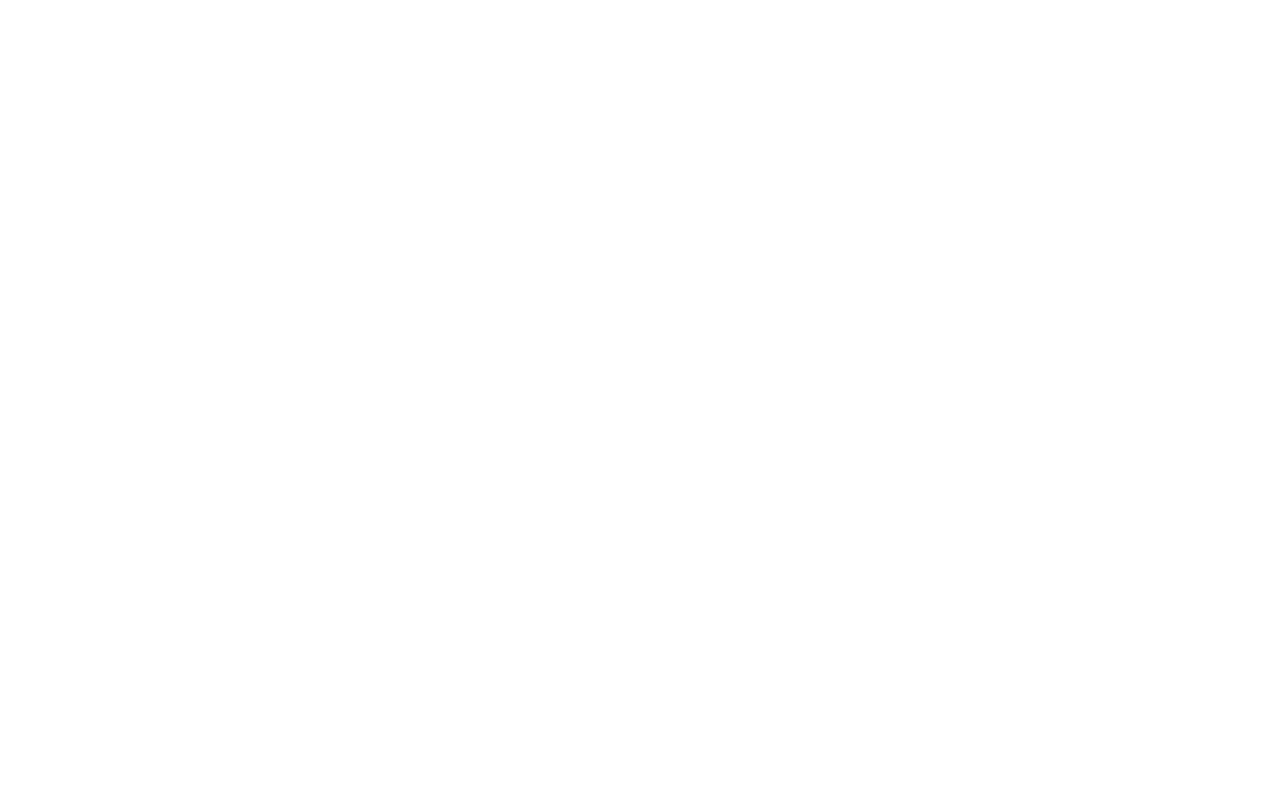
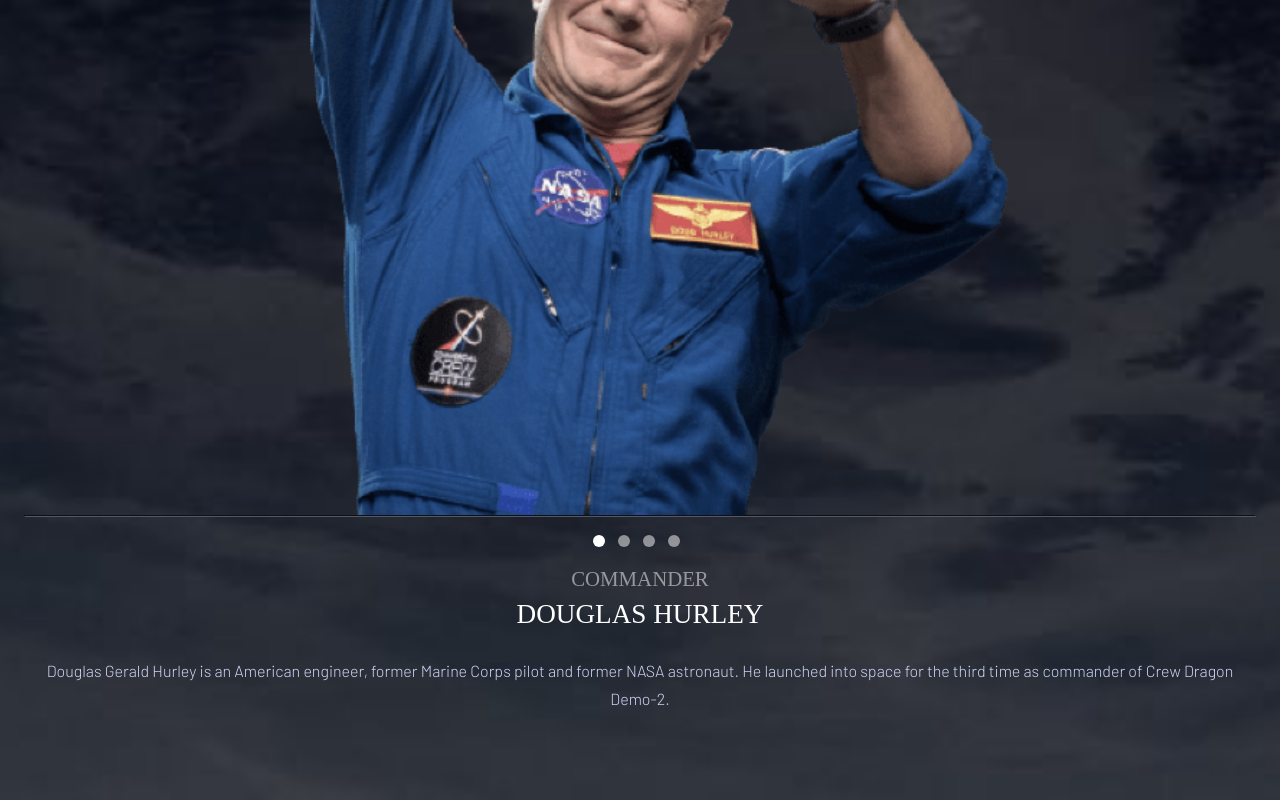
Before and after one commit to Makita7/space-tourism-site, a Vue app: page /commander in a window 1280 px wide. Before the commit this address had no page. Shown: the part 656-1456 px from the top of the page. Before the commit the page ends 800 px from the top, so only its background shows below. Built offline with nearby package versions, Linux system fonts and the light colour scheme; a web font is replaced by a local one.

Commit message:
a lot of router fixes

```diff
--- a/src/components/CrewNav.vue
+++ b/src/components/CrewNav.vue
@@ -6,16 +6,24 @@
 
 <template>
     <div class="wrapper flex centered">
-        <button @click="GoToSlide" class="active-link" index="1"></button>
-        <button  @click="GoToSlide" index="2" ></button>
-        <button  @click="GoToSlide" index="3" ></button>
-        <button  @click="GoToSlide" index="4" ></button>
+        <RouterLink to="/commander" >
+            <button ></button>
+        </RouterLink>
+        <RouterLink to="/missionspecialist">
+            <button ></button>
+        </RouterLink>
+        <RouterLink to="/pilot" >
+            <button ></button>
+        </RouterLink>
+        <RouterLink to="/flightengineer" >
+            <button ></button>
+        </RouterLink>
     </div>
 </template>
 
 <style scoped>
     .wrapper{
-        margin-top: -2.5rem;
+        margin-top: 1rem;
     }
     button{
         box-sizing: content-box;
@@ -33,7 +41,8 @@
         transition: opacity .6s ease;
         border-radius: 10px !important;
     }
-    .active-link{
+    .active-link button{
         opacity: 1 !important;
+        color: #ffff;
     }
 </style>
--- a/src/components/NavBar.vue
+++ b/src/components/NavBar.vue
@@ -16,7 +16,7 @@
         {
             name: "crew",
             id: 3,
-            to: "/crew"
+            to: "/commander"
         },
         {
             name: "technology",
--- a/src/pages/CrewPage.vue
+++ b/src/pages/CrewPage.vue
@@ -1,17 +1,9 @@
 <script setup>
-    import CrewNav from '../components/CrewNav.vue';
     import Commander from '../assets/crew/image-douglas-hurley.png';
     import Pilot from '../assets/crew/image-victor-glover.png';
     import MisionSpecialist from '../assets/crew/image-mark-shuttleworth.png';
     import FlightEngineer from '../assets/crew/image-anousheh-ansari.png';
-    import { ref } from 'vue';
-
-    const CurrentIndex = ref(1)
-
-    const GoToSlide = (index) =>{
-        // CurrentIndex = index
-        console.log(index)
-    }
+import TheCommander from './crew/TheCommander.vue';
 
     const Slides = [
         {
@@ -56,17 +48,7 @@
                 <p class="pick">Meet your crew</p>
             </div>
             <div class="slides">
-                <div
-                    v-for="slide in Slides"
-                    :key="slide.id"
-                >
-                    <img :alt="slide.name" :src="slide.img" />
-                    <hr/>
-                    <CrewNav GoToSlide={GoToSlide} />
-                    <p class="position">{{slide.position}}</p>
-                    <p class="name">{{slide.name}}</p>
-                    <p class="description">{{slide.description}}</p>
-                </div>
+                <RouterView :key="$route.fullPath" />
             </div>
         </div>
     </div>
--- a/src/pages/DestinationPage.vue
+++ b/src/pages/DestinationPage.vue
@@ -25,29 +25,6 @@
         to: "/titan"
     }
 ]
-
-let URL = ref(window.location.href);
-URL = URL.value.toString()
-let URLpart = ref(URL.split("/").slice(-1).toString());
-
-
-// console.log(URLpart.value);
-console.log();
-
-// watch(URL, (newPlanet, oldPlanet) => {
-//     URL = URL.value.toString()
-//     let URLpart = ref(URL.split("/").slice(-1).toString());
-//     console.log(newPlanet, oldPlanet);
-//     return URLpart
-// },)
-
-function GetURL(){
-    URL = ref(window.location.href);
-}
-
-watch(() => URLpart.value, (oldPlanet, newPlanet) => {
-    console.log('watching'+ oldPlanet);
-});
 
 </script>
 
--- a/src/pages/TechnologyPage.vue
+++ b/src/pages/TechnologyPage.vue
@@ -24,6 +24,7 @@
       img: SpaceportImg
     },
   ]
+
 </script>
 
 
--- /dev/null
+++ b/src/pages/crew/CrewCard.vue
@@ -0,0 +1,58 @@
+<script setup>
+    import CrewNav from '../../components/CrewNav.vue';
+
+    defineProps({
+        name: String,
+        position: String,
+        description: String,
+        img: String,
+    })
+
+</script>
+
+<template>
+    <div>
+        <img :alt="name" :src="img" />
+        <hr/>
+        <CrewNav/>
+        <p class="position">{{position}}</p>
+        <p class="name">{{name}}</p>
+        <p class="description">{{description}}</p>
+    </div>
+</template>
+
+<style scoped>
+    img{
+        z-index: +1;
+        width: 60%;
+        margin-top: 2rem;
+    }
+    hr{
+        margin-top: -0.3rem;
+        z-index: +5;
+        position: relative;
+    }
+    .description{
+        font-family: var(--Barlow);
+        font-weight: 300;
+        line-height: 1.7rem;
+        margin-bottom: 2rem;
+        color: var(--inactiveColor);
+        margin-bottom: 9rem !important;
+    }
+    .name{
+        font-family: var(--Bellfair);
+        font-size: 1.7rem;
+        text-transform: uppercase;
+        margin-top: 0.5rem;
+    }
+    .position{
+        text-transform: uppercase;
+        margin-top: 1rem;
+        margin-bottom: 0.2rem;
+        opacity: 0.5;
+        font-family: var(--Bellfair);
+        font-weight: 200;
+        font-size: 1.3rem;
+    }
+</style>
--- a/src/pages/crew/TheCommander.vue
+++ b/src/pages/crew/TheCommander.vue
@@ -1,49 +1,15 @@
 
-<script>
-    export default {
-        name: "crew",
-        data: () => {
-            slides:[
-                {
-                    id: 1 ,
-                    name: "Douglas Hurley",
-                    position: "Commander",
-                    img: '../../assets/crew/image-douglas-hurley.png',
-                    description: 'Douglas Gerald Hurley is an American engineer, former Marine Corps pilot and former NASA astronaut. He launched into space for the third time as commander of Crew Dragon Demo-2.'
-                },
-                {
-                    id: 2 ,
-                    name: "MARK SHUTTLEWORTH",
-                    position: "Mission Specialist ",
-                    img: '../../assets/crew/image-mark-shuttleworth.png',
-                    description: 'Mark Richard Shuttleworth is the founder and CEO of Canonical, the company behind the Linux-based Ubuntu operating system. Shuttleworth became the first South African to travel to space as a space tourist.'
-                },
-                {
-                    id: 3 ,
-                    name: "PILOT",
-                    position: "Victor Glover",
-                    img: '../../assets/crew/image-victor-glover.png',
-                    description: 'Pilot on the first operational flight of the SpaceX Crew Dragon to the International Space Station. Glover is a commander in the U.S. Navy where he pilots an F/A-18.He was a crew member of Expedition 64, and served as a station systems flight engineer. '
-                },
-                {
-                    id: 4 ,
-                    name: "Anousheh Ansari",
-                    position: "Flight Engineer",
-                    img: '../../assets/crew/image-anousheh-ansari.png',
-                    description: 'Anousheh Ansari is an Iranian American engineer and co-founder of Prodea Systems. Ansari was the fourth self-funded space tourist, the first self-funded woman to fly to the ISS, and the first Iranian in space. '
-                },
-        ];
-        }
-    }
+<script setup>
+import CrewCard from './CrewCard.vue';
+import CommanderImg from '../../assets/crew/image-douglas-hurley.png';
+
 </script>
 
 <template>
-    <div class="slides">
-        <div
-            v-for="slide in slides"
-            :key="slide.id"
-        >
-            <p class="name">{{slide.name}}</p>
-        </div>
-    </div>
+    <CrewCard
+        name="Douglas Hurley"
+        position="Commander"
+        :img="CommanderImg"
+        description='Douglas Gerald Hurley is an American engineer, former Marine Corps pilot and former NASA astronaut. He launched into space for the third time as commander of Crew Dragon Demo-2.'
+    />
 </template>
--- /dev/null
+++ b/src/pages/crew/TheFlightEngineer.vue
@@ -0,0 +1,14 @@
+<script setup>
+import CrewCard from './CrewCard.vue';
+import FlightImg from '../../assets/crew/image-anousheh-ansari.png';
+
+</script>
+
+<template>
+    <CrewCard
+        name="Anousheh Ansari"
+        position="Flight Engineer"
+        :img="FlightImg"
+        description='Anousheh Ansari is an Iranian American engineer and co-founder of Prodea Systems. Ansari was the fourth self-funded space tourist, the first self-funded woman to fly to the ISS, and the first Iranian in space.'
+    />
+</template>
--- a/src/pages/crew/TheMissionSpecialist.vue
+++ b/src/pages/crew/TheMissionSpecialist.vue
@@ -1,3 +1,14 @@
+<script setup>
+import CrewCard from './CrewCard.vue';
+import SpecialistImg from '../../assets/crew/image-mark-shuttleworth.png';
+
+</script>
+
 <template>
-    mission specialist
+    <CrewCard
+        name="MARK SHUTTLEWORTH"
+        position="Mission Specialist"
+        :img="SpecialistImg"
+        description='Mark Richard Shuttleworth is the founder and CEO of Canonical, the company behind the Linux-based Ubuntu operating system. Shuttleworth became the first South African to travel to space as a space tourist.'
+    />
 </template>
--- /dev/null
+++ b/src/pages/crew/ThePilot.vue
@@ -0,0 +1,14 @@
+<script setup>
+import CrewCard from './CrewCard.vue';
+import PilotImg from '../../assets/crew/image-victor-glover.png';
+
+</script>
+
+<template>
+    <CrewCard
+        name="PILOT"
+        position="Victor Glover"
+        :img="PilotImg"
+        description='Pilot on the first operational flight of the SpaceX Crew Dragon to the International Space Station. Glover is a commander in the U.S. Navy where he pilots an F/A-18.He was a crew member of Expedition 64, and served as a station systems flight engineer.'
+    />
+</template>
--- a/src/router/index.js
+++ b/src/router/index.js
@@ -41,6 +41,28 @@
       path: "/crew",
       name: "crew",
       component: () => import( /* webpackChunkName: "crew" */ '@/pages/CrewPage.vue'),
+      children: [
+        {
+          path: '/commander',
+          name: 'commander',
+          component: () => import(/* webpackChuckName: "commander" */ '@/pages/crew/TheCommander.vue')
+        },
+        {
+          path: '/missionspecialist',
+          name: 'missionspecialist',
+          component: () => import(/* webpackChuckName: "missionspecialist" */ '@/pages/crew/TheMissionSpecialist.vue')
+        },
+        {
+          path: '/pilot',
+          name: 'pilot',
+          component: () => import(/* webpackChuckName: "pilot" */ '@/pages/crew/ThePilot.vue')
+        },
+        {
+          path: '/flightengineer',
+          name: 'flightengineer',
+          component: () => import(/* webpackChuckName: "flight-engineer" */ '@/pages/crew/TheFlightEngineer.vue')
+        },
+      ]
     },
     {
       path: "/technology",
```
